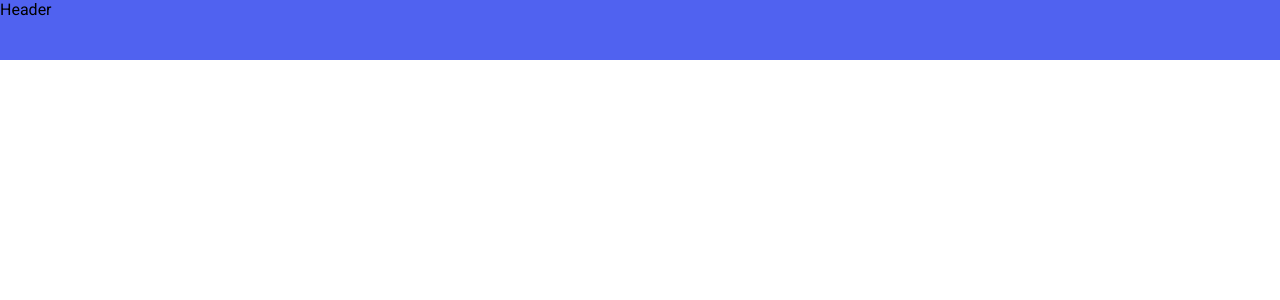
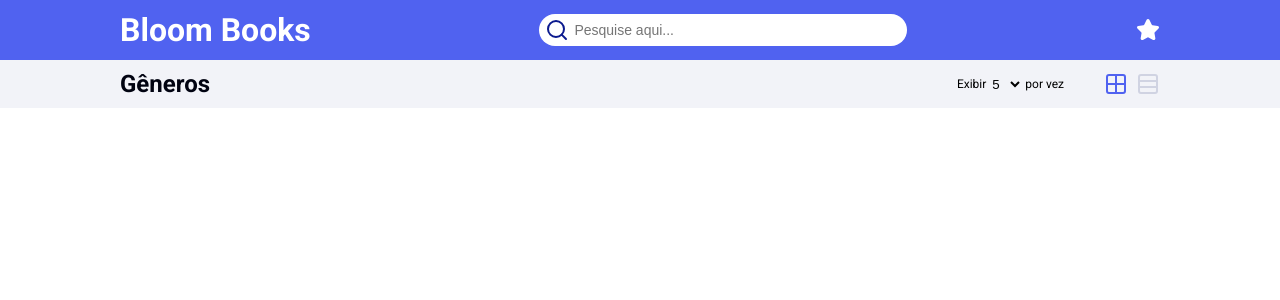
Before and after one commit to rafaelodassi/bloom-books, a Next.js app: page / in a window 1280 px wide. Shown: the top 300 px of the page. Built offline with nearby package versions, Linux system fonts and the light colour scheme.

Commit message:
Dev header.

```diff
--- a/package.json
+++ b/package.json
@@ -9,6 +9,7 @@
     "lint": "next lint"
   },
   "dependencies": {
+    "lucide-react": "^0.484.0",
     "next": "15.2.4",
     "react": "^19.0.0",
     "react-dom": "^19.0.0",
--- a/src/app/components/Header/index.tsx
+++ b/src/app/components/Header/index.tsx
@@ -1,5 +1,35 @@
-import { Container } from './styles';
+import { ViewMode } from '../ViewMode';
 
-const Header = () => <Container>Header</Container>;
+import {
+  Container,
+  MainHeader,
+  SubHeader,
+  TitleMainHeader,
+  SearchInput,
+  SearchContainer,
+  SearchInputContainer,
+  SearchIcon,
+  FavoriteIcon,
+  TitleSubHeader,
+} from './styles';
+
+const Header = () => (
+  <Container>
+    <MainHeader>
+      <TitleMainHeader>Bloom Books</TitleMainHeader>
+      <SearchContainer>
+        <SearchInputContainer>
+          <SearchIcon color='#0B1A8E' size={24} />
+          <SearchInput placeholder='Pesquise aqui...' />
+        </SearchInputContainer>
+      </SearchContainer>
+      <FavoriteIcon color='#fff' size={24} fill='#fff' />
+    </MainHeader>
+    <SubHeader>
+      <TitleSubHeader>Gêneros</TitleSubHeader>
+      <ViewMode />
+    </SubHeader>
+  </Container>
+);
 
 export { Header };
--- a/src/app/components/Header/styles.ts
+++ b/src/app/components/Header/styles.ts
@@ -1,10 +1,88 @@
 'use client';
 
+import { Search, Star } from 'lucide-react';
 import styled from 'styled-components';
 
 export const Container = styled.div`
+  width: 100%;
+`;
+
+export const MainHeader = styled.div`
+  width: 100%;
+  height: 60px;
+  background: #5062f0;
   display: flex;
-  height: 60px;
+  align-items: center;
+  padding: 0px 120px;
+  gap: 20px;
+`;
+
+export const SubHeader = styled.div`
   width: 100%;
-  background: #5062f0;
+  height: 48px;
+  background: #f2f3f8;
+  padding: 0px 120px;
+  display: flex;
+  align-items: center;
+  justify-content: space-between;
+  gap: 20px;
 `;
+
+export const TitleMainHeader = styled.h1`
+  color: #fff;
+  font-size: 32px;
+  font-weight: 700;
+`;
+
+export const SearchContainer = styled.div`
+  flex-grow: 1;
+  display: flex;
+  align-items: center;
+  justify-content: center;
+`;
+
+export const SearchInput = styled.input`
+  border-radius: 16px;
+  border: none;
+  width: 100%;
+  height: 100%;
+  padding-left: 35px;
+  padding-right: 15px;
+  outline: none;
+  transition: box-shadow 0.3s linear;
+  font-size: 14px;
+  color: #0b1a8e;
+
+  &:hover,
+  &:focus,
+  &:active {
+    box-shadow: #0b1a8e 0px 0px 0px 3px;
+  }
+`;
+
+export const SearchInputContainer = styled.div`
+  width: 368px;
+  height: 32px;
+  position: relative;
+`;
+
+export const SearchIcon = styled(Search)`
+  position: absolute;
+  top: 4px;
+  left: 6px;
+`;
+
+export const FavoriteIcon = styled(Star)`
+  transition: opacity 0.3s linear;
+
+  &:hover {
+    opacity: 0.7;
+    cursor: pointer;
+  }
+`;
+
+export const TitleSubHeader = styled.h1`
+  color: #010311;
+  font-size: 24px;
+  font-weight: 700;
+`;
--- /dev/null
+++ b/src/app/components/ViewMode/index.tsx
@@ -0,0 +1,29 @@
+import {
+  Container,
+  Text,
+  ListIcon,
+  CardIcon,
+  ViewerContainer,
+  PerPageContainer,
+  Select,
+} from './styles';
+
+const ViewMode = () => (
+  <Container>
+    <PerPageContainer>
+      <Text>Exibir</Text>
+      <Select>
+        <option>5</option>
+        <option>10</option>
+        <option>15</option>
+      </Select>
+      <Text>por vez</Text>
+    </PerPageContainer>
+    <ViewerContainer>
+      <ListIcon size={24} color='#5062F0' />
+      <CardIcon size={24} color='#D0D3E2' />
+    </ViewerContainer>
+  </Container>
+);
+
+export { ViewMode };
--- /dev/null
+++ b/src/app/components/ViewMode/styles.ts
@@ -0,0 +1,52 @@
+'use client';
+
+import { Grid2X2, Rows3 } from 'lucide-react';
+import styled from 'styled-components';
+
+export const Container = styled.div`
+  display: flex;
+  gap: 40px;
+  align-items: center;
+`;
+
+export const Text = styled.span`
+  font-size: 12px;
+  color: #000000;
+`;
+
+export const ListIcon = styled(Grid2X2)`
+  transition: opacity 0.3s linear;
+
+  &:hover {
+    opacity: 0.7;
+    cursor: pointer;
+  }
+`;
+
+export const CardIcon = styled(Rows3)`
+  transition: opacity 0.3s linear;
+
+  &:hover {
+    opacity: 0.7;
+    cursor: pointer;
+  }
+`;
+
+export const ViewerContainer = styled.div`
+  display: flex;
+  align-items: center;
+  gap: 8px;
+`;
+
+export const PerPageContainer = styled.div`
+  display: flex;
+  align-items: center;
+  gap: 2px;
+`;
+
+export const Select = styled.select`
+  outline: none;
+  border: none;
+  background: transparent;
+  cursor: pointer;
+`;
--- a/src/app/layout.tsx
+++ b/src/app/layout.tsx
@@ -6,7 +6,7 @@ import StyledComponentsRegistry from './lib/registry';
 import './globals.css';
 
 const roboto = Roboto({
-  weight: '400',
+  weight: ['400', '700'],
   subsets: ['latin'],
 });
 
```
Also changed, not shown: 1 other file (tests, documents, lock files or other folders).
